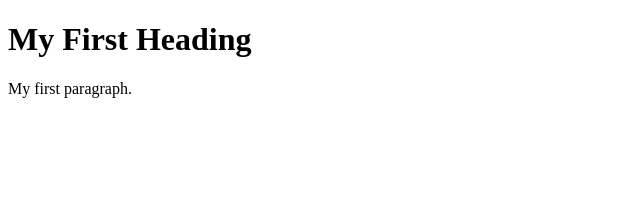
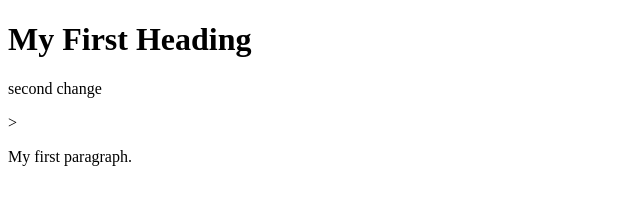
Before and after one commit to Ajinkya2597/AJ, a plain HTML site: page index.html in a window 1280 px wide. Shown: the whole page, without its empty margins (0-640 px from the left). Drawn offline with Linux system fonts and the light colour scheme.

Commit message:
second change

```diff
--- a/index.html
+++ b/index.html
@@ -3,7 +3,7 @@
 <body>
 
 <h1>My First Heading</h1>
-
+<p>second change</p>>
 <p>My first paragraph.</p>
 
 </body>
```
